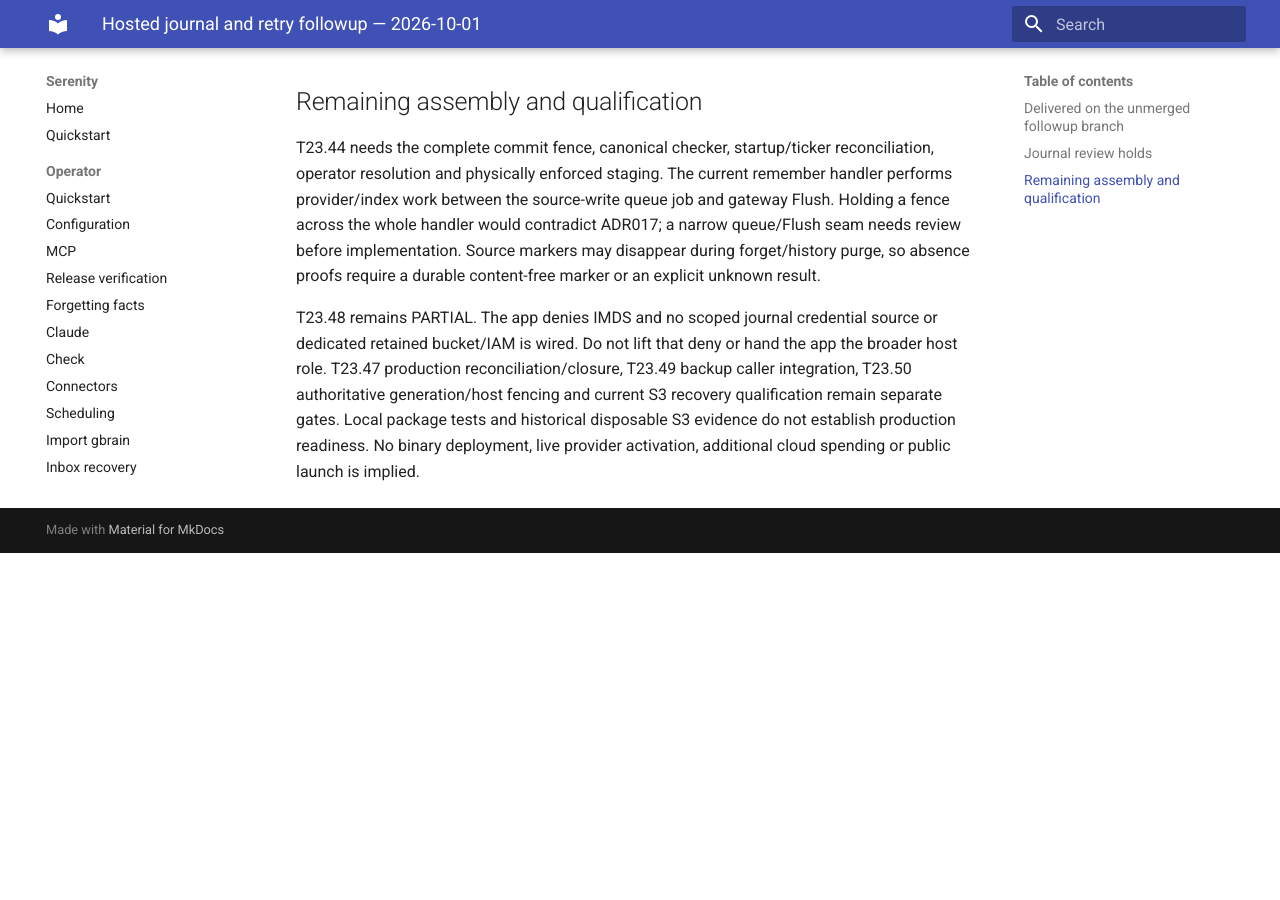
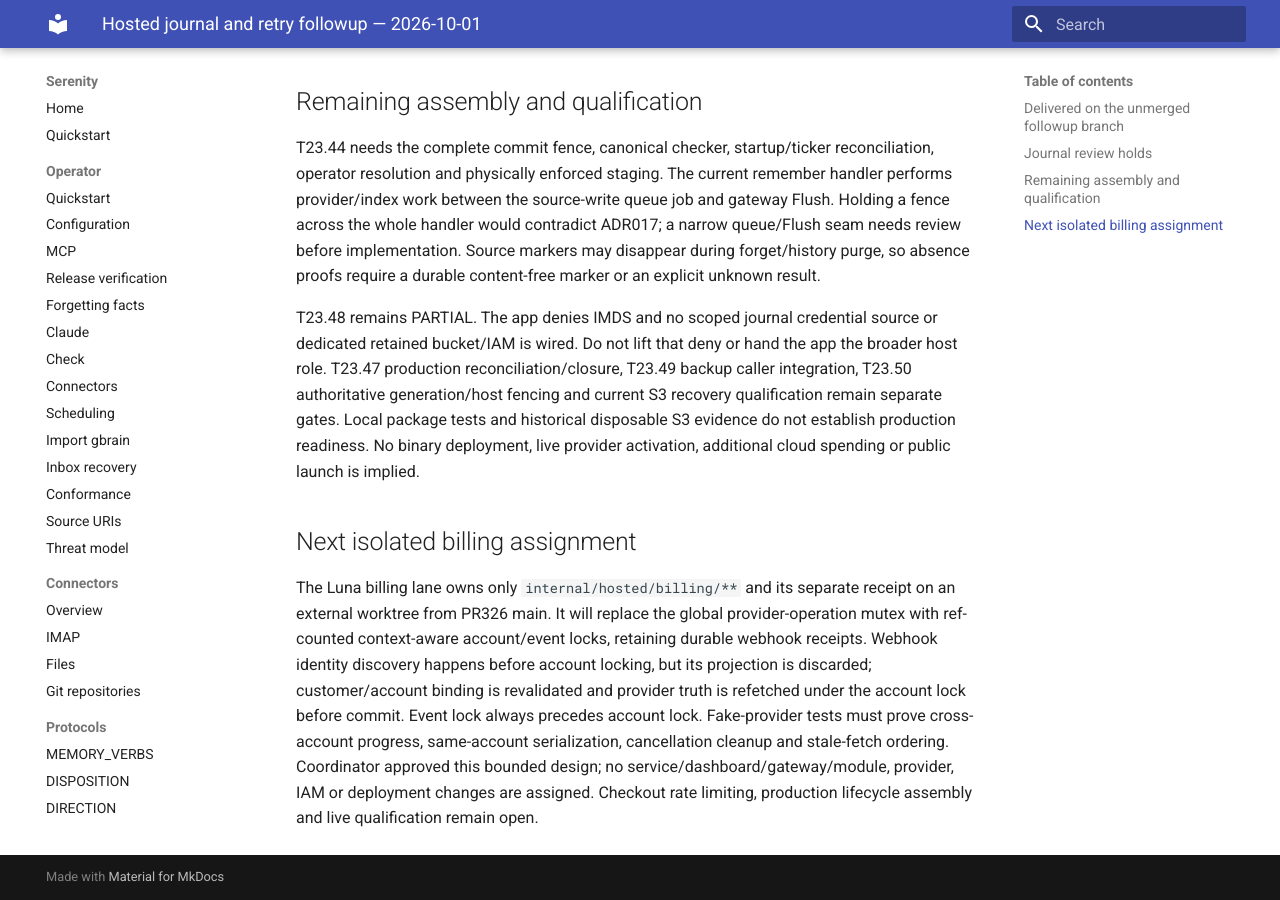
Before and after one commit to sirerun/serenity, an MkDocs documentation site: the page built from docs/plans/hosted-journal-followup-2026-10-01.md, in a window 1280 px wide and 900 px high, scrolled down 1117 px. Built offline with MkDocs 1.6.1 and Material for MkDocs 9.7.7, drawn with Linux system fonts in a browser that asks for light colours; before the commit the page ends 1670 px from its top, so only the background shows below that.

Commit message:
docs: assign isolated billing serialization followup

```diff
--- a/docs/plans/hosted-journal-followup-2026-10-01.md
+++ b/docs/plans/hosted-journal-followup-2026-10-01.md
@@ -19,3 +19,7 @@
 T23.44 needs the complete commit fence, canonical checker, startup/ticker reconciliation, operator resolution and physically enforced staging. The current remember handler performs provider/index work between the source-write queue job and gateway Flush. Holding a fence across the whole handler would contradict ADR017; a narrow queue/Flush seam needs review before implementation. Source markers may disappear during forget/history purge, so absence proofs require a durable content-free marker or an explicit unknown result.
 
 T23.48 remains PARTIAL. The app denies IMDS and no scoped journal credential source or dedicated retained bucket/IAM is wired. Do not lift that deny or hand the app the broader host role. T23.47 production reconciliation/closure, T23.49 backup caller integration, T23.50 authoritative generation/host fencing and current S3 recovery qualification remain separate gates. Local package tests and historical disposable S3 evidence do not establish production readiness. No binary deployment, live provider activation, additional cloud spending or public launch is implied.
+
+## Next isolated billing assignment
+
+The Luna billing lane owns only `internal/hosted/billing/**` and its separate receipt on an external worktree from PR326 main. It will replace the global provider-operation mutex with ref-counted context-aware account/event locks, retaining durable webhook receipts. Webhook identity discovery happens before account locking, but its projection is discarded; customer/account binding is revalidated and provider truth is refetched under the account lock before commit. Event lock always precedes account lock. Fake-provider tests must prove cross-account progress, same-account serialization, cancellation cleanup and stale-fetch ordering. Coordinator approved this bounded design; no service/dashboard/gateway/module, provider, IAM or deployment changes are assigned. Checkout rate limiting, production lifecycle assembly and live qualification remain open.
```
